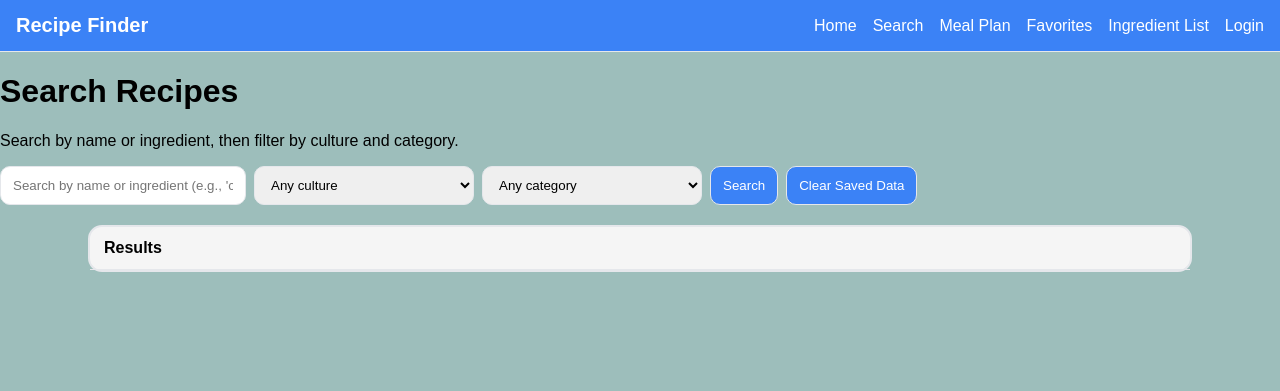
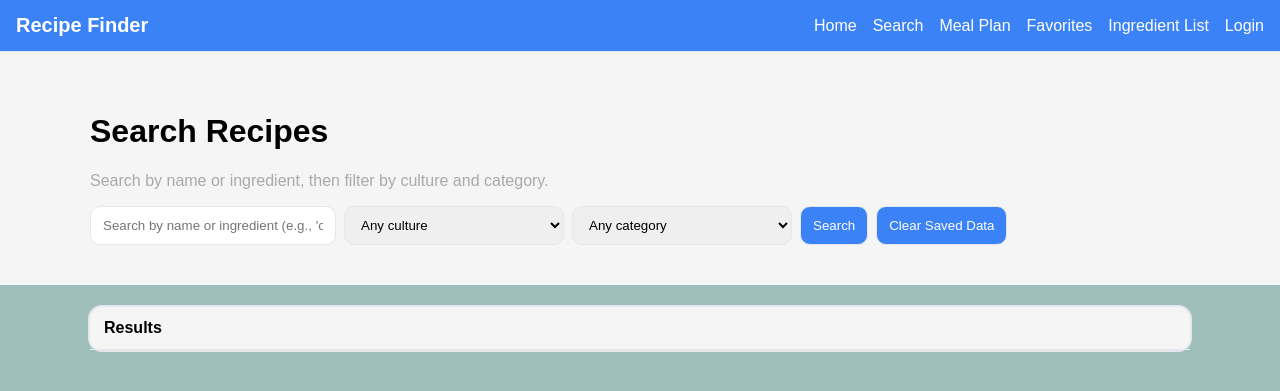
Before and after one commit to angelovskid1/Cook-Book-Pro, a PHP site: page /search.php in a window 1280 px wide. Shown: the top 391 px of the page. Run offline with PHP 8.4, Linux system fonts and the light colour scheme.

Commit message:
Update search.php

```diff
--- a/Final-Folder11/search.php
+++ b/Final-Folder11/search.php
@@ -13,8 +13,8 @@ $isGuest = !$isLoggedIn && (isset($_GET['guest']) || ($_SESSION['guest'] ?? fals
 <body>
 <?php include 'nav.php'; ?>
 
-<header class="hero">
-  <div class="hero-content">
+<header class="top">
+  <div class="topstuff">
     <h1>Search Recipes</h1>
     <p>Search by name or ingredient, then filter by culture and category.</p>
 
```
